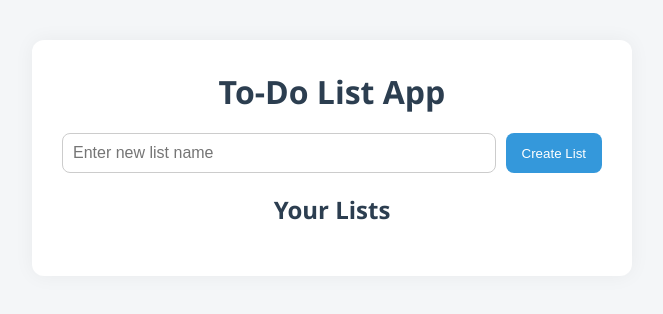
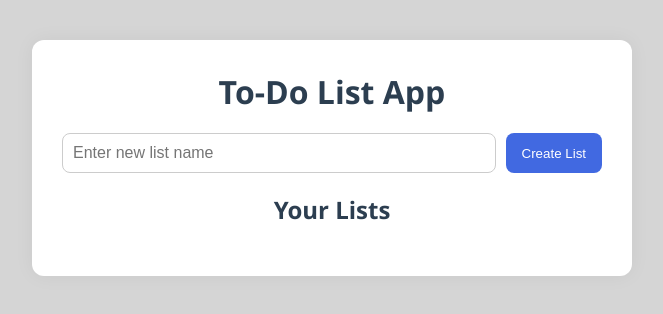
Before and after one commit to Orlando3700/Project-8, a website: page public/index.html in a window 1280 px wide. Shown: the whole page, without its empty margins (308-971 px from the left). Drawn offline with Linux system fonts and the light colour scheme; no server answers.

Commit message:
Updated files

```diff
--- a/public/script.js
+++ b/public/script.js
@@ -1,58 +1,77 @@
+// Initializes a variable to keep track of the currently selected
+// list’s ID. It's null at the start, meaning no list is selected yet.
 let currentListId = null;
 // Define base API URL
 const API_BASE = 'http://localhost:3000';
 
 // Fetch and show all lists
+// Makes an asynchronous HTTP GET request to /lists to get all the
+// task lists.
 async function fetchLists() {
   const res = await fetch(`${API_BASE}/lists`);
+  // Parses the JSON response from the server into a JavaScript array called lists
   const lists = await res.json();
+  // Selects the HTML element with ID listsContainer and clears its contents.
   const container = document.getElementById('listsContainer');
   container.innerHTML = '';
 
+  // For each list, creates a new <li> (list item) and a <span> to display the list name.
   lists.forEach(list => {
     const li = document.createElement('li');
     const listSpan = document.createElement('span');
+	// Sets the list name, makes the span look clickable, and assigns
+	// a click event to select the list.
 	listSpan.textContent = list.name;
 	listSpan.style.cursor = 'pointer';
 	listSpan.onclick = () => selectList(list.id, list.name);
 
+	// Creates a delete button, gives it a label and CSS class, and
+	// adds a left margin for spacing.
 	const deleteButton = document.createElement('button');
 	deleteButton.textContent = 'Delete';
 	deleteButton.classList.add('delete-button');
+	deleteButton.style.marginLeft = '10px';
 
-
-deleteButton.style.marginLeft = '10px';
+	// Assigns a click event to the delete button. e.stopPropagation()
+	// prevents the click from triggering the list selection event.
 	deleteButton.onclick = async (e) => {
   		e.stopPropagation();
+		// Sends a DELETE request to remove the list. Then refreshes
+		// the list view and hides the tasks section.
   		await fetch(`${API_BASE}/lists/${list.id}`, { method: 'DELETE' });
   		fetchLists();
   		document.getElementById('tasksSection').style.display = 'none';
 	};
 
+	// Appends the span and button to the list item, then adds
+	// the item to the container.
 	li.appendChild(listSpan);
 	li.appendChild(deleteButton);
-
     container.appendChild(li);
   	});
 }
 
 // Create a new list
+// Gets the value of the input field, trims whitespace, and returns if it's empty.
 async function createList() {
   const input = document.getElementById('newListInput');
   const listName = input.value.trim();
   if (!listName) return;
 
+  // Sends a POST request to create a new list with the given name.
   await fetch(`${API_BASE}/lists`, {
     method: 'POST',
     headers: { 'Content-Type': 'application/json' },
     body: JSON.stringify({ name: listName })
   });
-
+  // Clears the input field and refreshes the list view.
   input.value = '';
   fetchLists();
 }
 
 // Select a list and fetch its tasks
+// Sets the current list ID, shows the task section, updates the
+// title with the list name, and fetches tasks for that list.
 async function selectList(id, name) {
   currentListId = id;
   document.getElementById('tasksSection').style.display = 'block';
@@ -61,53 +80,70 @@ async function selectList(id, name) {
 }
 
 // Fetch tasks for a list
+// Fetches tasks for a given list and clears the container before
+// displaying new tasks.
 async function fetchTasks(listId) {
   const res = await fetch(`${API_BASE}/tasks/${listId}`);
   const tasks = await res.json();
   const container = document.getElementById('tasksContainer');
   container.innerHTML = '';
 
+  // For each task, creates a list item and span showing the task description.
   tasks.forEach(task => {
     const li = document.createElement('li');
     const textSpan = document.createElement('span');
 	textSpan.textContent = task.description + (task.completed ? '' : '');
+
+	// Makes the text look clickable and applies strikethrough if the task is completed.
 	textSpan.style.cursor = 'pointer';
 	textSpan.style.textDecoration = task.completed ? 'line-through' : 'none';
+
+	// Assigns a click event that toggles the task's completion state and refreshes the task list.
 	textSpan.onclick = async () => {
   		await fetch(`${API_BASE}/tasks/${task.id}/toggle`, { method: 'PUT' });
   		fetchTasks(currentListId);
 	};
 
+	// Creates a delete button for the task (though it has no
+	// label—could be an icon or added later).
 	const deleteButton = document.createElement('button');
 	deleteButton.textContent = '';
 	deleteButton.style.marginLeft = '10px';
+
+	// Assigns a click event to delete the task and refresh the task list.
 	deleteButton.onclick = async () => {
   		await fetch(`${API_BASE}/tasks/${task.id}`, { method: 'DELETE' });
   		fetchTasks(currentListId);
 	};
 
+	// Adds the span and button to the list item, and then appends
+	// it to the tasks container.
 	li.appendChild(textSpan);
 	li.appendChild(deleteButton);
-
     container.appendChild(li);
   });
 }
 
 // Add a task to the current list
+// Gets the task description, trims whitespace, and checks if a list
+// is selected and description is valid.
 async function addTask() {
   const input = document.getElementById('newTaskInput');
   const description = input.value.trim();
   if (!description || currentListId === null) return;
 
+  // Sends a POST request to create a task under the selected list.
   await fetch(`${API_BASE}/tasks`, {
     method: 'POST',
     headers: { 'Content-Type': 'application/json' },
     body: JSON.stringify({ list_id: currentListId, description })
   });
 
+  // Clears the input and refreshes the task list.
   input.value = '';
   fetchTasks(currentListId);
 }
 
 // Initial load
+// When the script loads, this fetches and displays all existing lists.
 fetchLists();
--- a/public/style.css
+++ b/public/style.css
@@ -7,7 +7,7 @@
 
 body {
   font-family: 'Segoe UI', sans-serif;
-  background-color: #f4f6f8;
+  background-color: rgb(213, 213, 213);
   padding: 40px;
   color: #333;
 }
@@ -44,7 +44,7 @@ input[type="text"] {
 
 button {
   padding: 10px 16px;
-  background-color: #3498db;
+  background-color: RoyalBlue;
   color: white;
   border: none;
   border-radius: 8px;
@@ -53,7 +53,7 @@ button {
 }
 
 button:hover {
-  background-color: #2980b9;
+  background-color: MidnightBlue;
 }
 
 /* Lists and tasks */
```
Also changed, not shown: server/server.js (+17 -0 lines). Lines whose indentation alone changed are shown as unchanged.
